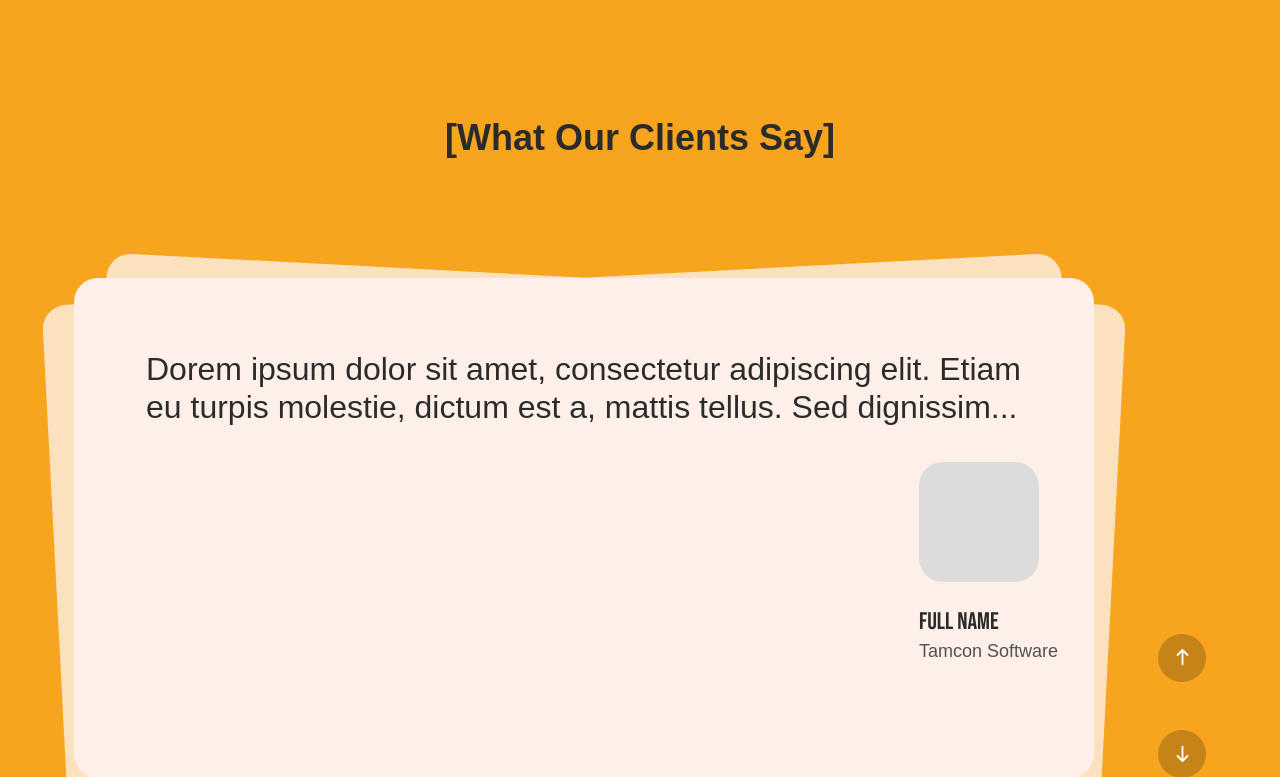
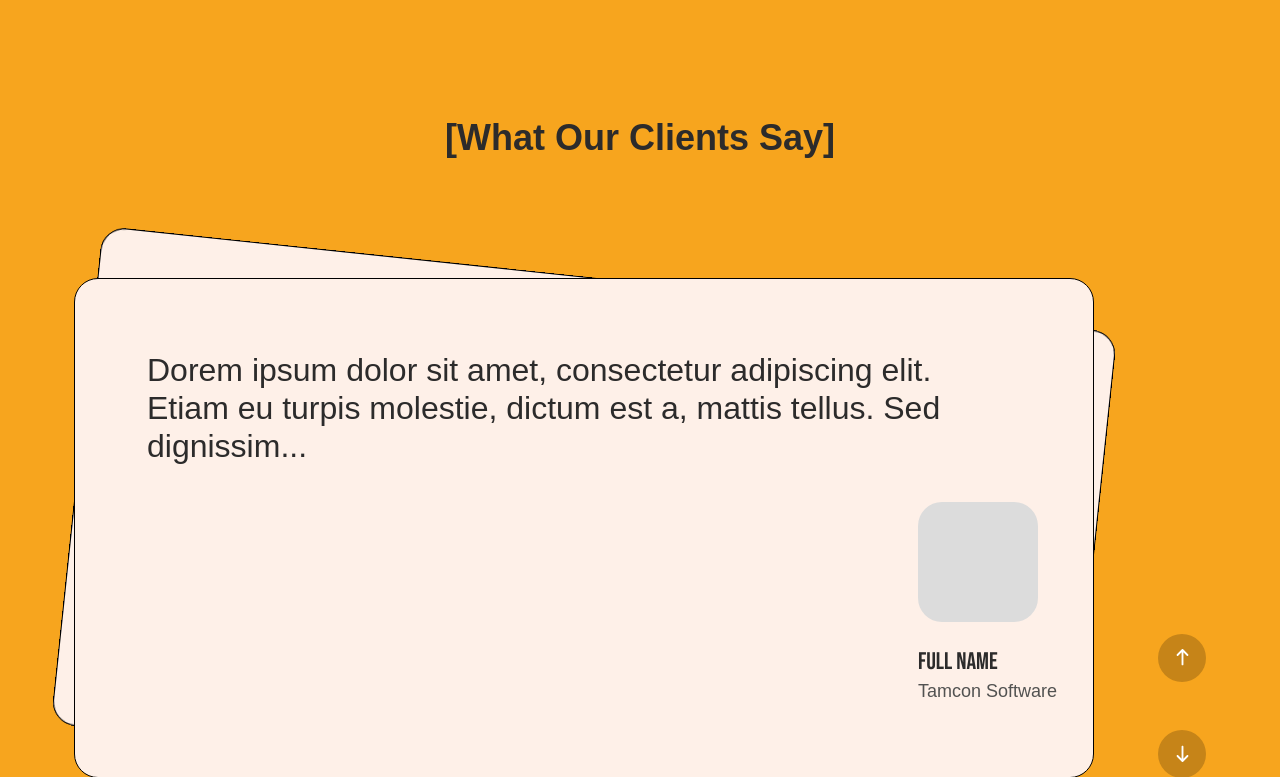
Before and after one commit to DevSoldiers/tamcon-web, a Next.js app: page / in a window 1280 px wide. Shown: the part 4765-5542 px from the top of the page. Built offline with nearby package versions, Linux system fonts and the light colour scheme; a web font is replaced by a local one.

Commit message:
minor style update.

```diff
--- a/src/_ui/projects.ui.tsx
+++ b/src/_ui/projects.ui.tsx
@@ -22,7 +22,7 @@ export default function Projects() {
           .map((_, key) => (
             <motion.article
               key={key}
-              className="projects_card py-8 md:pt-8 w-full h-[180px] md:h-[260px] overflow-clip border-b-[1px] border-b-primary-25 relative"
+              className="projects_card py-8 md:pt-8 w-full h-[180px] md:h-[260px] overflow-clip border-b-[1px] border-b-gray-200 relative"
               initial={{ y: 50, opacity: 0 }}
               whileInView={{ y: 0, opacity: 1 }}
               transition={{ delay: 0.3, duration: 0.6, ease: "easeOut" }}
@@ -34,7 +34,7 @@ export default function Projects() {
               </h2>
               <article className="flex-1 bg-blue-500 h-full projects_card_clip cursor-pointer hover:absolute inset-0">
                 <h2
-                  className={`${font_header.className} pt-8 text-base-0 proj_adv_title uppercase pl-8 text-3xl md:text-5xl font-extrabold relative z-50`}
+                  className={`${font_header.className} max-md:pt-2 max-md:pl-2 pt-8 text-base-0 proj_adv_title uppercase pl-8 text-3xl md:text-5xl font-extrabold relative z-50`}
                 >
                   [ Addis Neger Exhibition ]
                 </h2>
--- a/src/_ui/service.ui.tsx
+++ b/src/_ui/service.ui.tsx
@@ -2,7 +2,7 @@ import * as motion from "motion/react-client";
 
 import Container from "@/_components/container";
 import SystemofTheFuture from "@/_components/systemofthefuture";
-import { font_accent, font_header } from "@/app/fonts/fonts";
+import { font_accent, font_body, font_header } from "@/app/fonts/fonts";
 import { RightArrowIcon } from "@/lib/icons";
 import Image from "next/image";
 import { OUR_SERVICES } from "@/_content/services_content";
@@ -41,30 +41,15 @@ export default function Services() {
         >
           [Services]
         </motion.h3>
-        <motion.div
-          className="flex max-lg:flex-wrap max-lg:justify-center grow cursor-pointer"
-          initial={{ y: 50, opacity: 0 }}
-          whileInView={{ y: 0, opacity: 1 }}
-          transition={{ delay: 0.3, duration: 0.6, ease: "easeOut" }}
-        >
+        <div className="flex max-lg:flex-wrap max-lg:justify-center grow cursor-pointer">
           {OUR_SERVICES.map((service, key) => (
-            <article
+            <motion.article
               key={key}
-              className="group w-full bg-base-0 hover:bg-orange-400 max-md:not-last:border-b border-primary-200 px-6 py-6 drop-shadow-sm shadow-[#2D2E831A] max-md:w-full h-[200px] md:h-[408px] relative overflow-hidden transition-all duration-500 ease-[cubic-bezier(0.33,1,0.68,1)] hover:w-[200%] hover:z-10"
+              className="group w-full bg-base-0 max-md:not-last:border-b border-primary-200 px-6 py-6 drop-shadow-sm shadow-[#2D2E831A] max-md:w-full h-[200px] md:h-[408px] max-md:h-[350px] relative overflow-hidden transition-all duration-500 ease-[cubic-bezier(0.33,1,0.68,1)] hover:w-[200%] hover:z-10"
+              initial={{ y: 50, opacity: 0 }}
+              whileInView={{ y: 0, opacity: 1 }}
+              transition={{ delay: key * 0.15, duration: 0.6, ease: "easeOut" }}
             >
-              {/* Background image - full cover with no clipping */}
-              <div
-                className={`absolute inset-0 bg-[url('/services/${
-                  service.img + ".svg"
-                }')] bg-cover bg-center opacity-0 group-hover:opacity-100 transition-opacity duration-500 z-0 bg-no-repeat{`}
-                style={{
-                  backgroundSize: "contain",
-                  backgroundPosition: "center",
-                  marginLeft: "0px", // Ensures no clipping
-                  marginRight: "0px",
-                }}
-              ></div>
-
               {/* Service name - completely hidden on hover */}
               <div className="relative z-10 h-full flex flex-col justify-between transition-opacity duration-300 group-hover:opacity-0">
                 <p
@@ -73,9 +58,31 @@ export default function Services() {
                   {service?.name}
                 </p>
               </div>
-            </article>
+
+              {/* Hover overlay */}
+              <motion.div
+                className="bg-primary-600 absolute inset-0 flex flex-col justify-between text-white
+           opacity-100 md:opacity-0 md:group-hover:opacity-100
+           transition-opacity duration-300 z-20 p-6"
+                style={{
+                  backgroundImage: `url('/services/${service.img}.svg')`,
+                  backgroundSize: "120px 108px",
+                  backgroundPosition: "center",
+                  backgroundRepeat: "no-repeat",
+                }}
+              >
+                <p
+                  className={` ${font_header.className} uppercase text-3xl text-base-0 font-regular`}
+                >
+                  {service?.name}
+                </p>
+                <p className={`${font_body.className} text-base self-start`}>
+                  {service?.details}
+                </p>
+              </motion.div>
+            </motion.article>
           ))}
-        </motion.div>
+        </div>
 
         <motion.button
           className={`${font_header.className} cursor-pointer group flex gap-2 items-center text-base-0 border-white border-2 text-base font-bold bg-primary-600 px-6 py-4 rounded-xs max-w-[151px] w-full col-span-2 self-end mt-16 mb-[90px] md:mb-[93.25px] hover:bg-primary-25 hover:text-primary-600`}
--- a/src/_ui/testimony.ui.tsx
+++ b/src/_ui/testimony.ui.tsx
@@ -46,50 +46,67 @@ export default function Testimony() {
       </p>
 
       <section className="max-w-[1132px] mx-auto mt-[105px] md:mt-[120px] flex flex-col gap-y-20 md:flex-row md:gap-16 relative">
-        {/* Testimonial cards container */}
-        <div className="relative w-full max-md:w-[95%] h-[400px] md:h-[500px]">
+        <div
+          className="relative w-full max-md:w-[95%] h-[400px] md:h-[500px] perspective-[1000px] group"
+          onMouseEnter={(e) => {
+            // On hover, slant all cards
+            const articles = e.currentTarget.querySelectorAll("article");
+            articles.forEach((el, idx) => {
+              if (idx < currentIndex) {
+                el.style.transform = "rotate(-12deg)";
+              } else if (idx > currentIndex) {
+                el.style.transform = "rotate(12deg)";
+              } else {
+                el.style.transform = "rotate(2deg)";
+              }
+            });
+          }}
+          onMouseLeave={(e) => {
+            // On leave, reset all cards
+            const articles = e.currentTarget.querySelectorAll("article");
+            articles.forEach((el, idx) => {
+              if (idx < currentIndex) {
+                el.style.transform = "rotate(-6deg)";
+              } else if (idx > currentIndex) {
+                el.style.transform = "rotate(6deg)";
+              } else {
+                el.style.transform = "rotate(0deg)";
+              }
+            });
+          }}
+        >
           {testimonials.map((testimonial, index) => {
-            // Calculate position and rotation for stacked cards
-            const position =
-              (index - currentIndex + testimonials.length) %
-              testimonials.length;
-            let transform = "";
-            let zIndex = 0;
-            let opacity = 1;
-
-            if (position === 0) {
-              // Current card (front and center)
-              zIndex = 10;
-            } else if (position === 1 || position === testimonials.length - 1) {
-              // Adjacent cards (slightly rotated and offset)
-              transform =
-                position === 1
-                  ? "rotate(3deg) translateX(20px)"
-                  : "rotate(-3deg) translateX(-20px)";
-              zIndex = 5;
-              opacity = 0.8;
+            const isActive = index === currentIndex;
+            // Set initial and hover rotation for each card
+            let initialRotate = 0;
+            let hoverRotate = 0;
+            if (!isActive) {
+              // Stacked cards: left and right
+              if (index < currentIndex) {
+                initialRotate = -6;
+                hoverRotate = -12;
+              } else if (index > currentIndex) {
+                initialRotate = 6;
+                hoverRotate = 12;
+              }
             } else {
-              // Other cards (more rotated and further offset)
-              transform =
-                position < currentIndex
-                  ? "rotate(-8deg) translateX(-40px) scale(0.9)"
-                  : "rotate(8deg) translateX(40px) scale(0.9)";
-              zIndex = 1;
-              opacity = 0.6;
+              // Active card
+              initialRotate = 0;
+              hoverRotate = 2;
             }
-
             return (
               <article
                 key={index}
-                className={`bg-secondary-50 overflow-y-auto rounded-3xl p-6 md:p-9 absolute top-0 left-0 w-full h-full transition-all duration-500 ${
-                  position === 0 ? "cursor-auto" : "cursor-pointer"
+                data-index={index}
+                className={`absolute top-0 left-0 w-full h-full bg-secondary-50 rounded-3xl p-6 md:p-9 border border-black transition-transform duration-700 ease-in-out ${
+                  isActive
+                    ? "z-10 opacity-100 scale-100"
+                    : "z-0 opacity-100 scale-100"
                 }`}
                 style={{
-                  transform,
-                  zIndex,
-                  opacity,
+                  transformStyle: "preserve-3d",
+                  transform: `rotate(${initialRotate}deg)`,
                 }}
-                onClick={() => position !== 0 && setCurrentIndex(index)}
               >
                 <p
                   className={`${font_body.className} text-xl md:text-3xl text-gray-600 font-medium p-6 md:p-9`}
@@ -116,7 +133,6 @@ export default function Testimony() {
           })}
         </div>
 
-        {/* arrow icons */}
         <article className="self-end flex gap-x-6 md:flex-col md:gap-y-12">
           <button
             onClick={handlePrev}
--- a/src/app/globals.css
+++ b/src/app/globals.css
@@ -123,6 +123,7 @@
     position: absolute;
     inset: 0;
     transition: .3s ease-in;
+    margin-right: -25px;
   }
 
   @media (max-width: 768px) {
@@ -130,15 +131,21 @@
       background: url("/others/addis_neger.svg") no-repeat 95% bottom;
       clip-path: circle(35% at 74% 100%);
       background-size: auto;
+      margin-right: auto;
     }
 
     .advert_section {
       background-size: contain;
       background-position: center bottom;
     }
+
+    .projects_card_clip {
+      clip-path: circle(100%);
+    }
+
   }
 
-  .projects_card_clip:hover {
+  .projects_card:hover .projects_card_clip {
     clip-path: circle(100%);
   }
 
```
Also changed, not shown: public/services/softwaredevelopment.svg.
